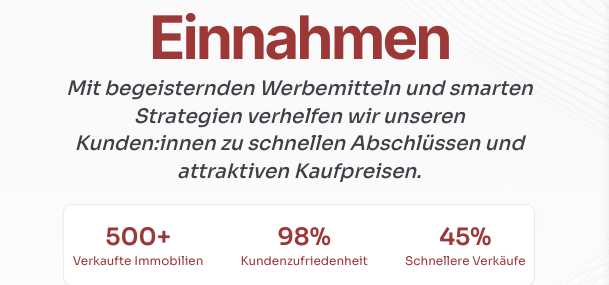
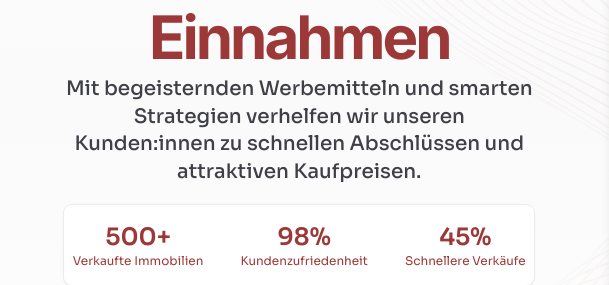
Before and after one commit to Assistmysite/html-to-api, a website: page startseite.html in a window 1280 px wide. Shown: the part 433-718 px from the top of the page, 0-609 px from the left. Drawn offline with Linux system fonts and the light colour scheme; grey boxes are pictures that could not be loaded.

Commit message:
homepage-fonts corrections

```diff
--- a/startseite.html
+++ b/startseite.html
@@ -333,7 +333,7 @@
                         <div class="gap-2 inline-flex items-center text-img_red-500 text-left"> <span class="bg-img_red-500 h-[1px] w-8"></span> <span class="font-medium md:text-xs text-center text-img_red-500 tracking-[0.2em]">Immobilien Beratung, Design, Entwicklung &amp; Vermarktung</span> <span class="bg-img_red-500 h-[1px] w-8"></span>
                         </div>
                         <h1 class="font-bold lg:max-w-4xl lg:text-7xl lg:text-center max-w-5xl mb-2 md:text-5xl mx-auto text-4xl text-img_red-500 tracking-tighter w-full xl:text-6xl"><span class="text-zinc-700">Immobilien<br>verkaufen</span> schneller und mit höheren Einnahmen</h1>
-                        <p class="font-medium italic leading-snug lg:text-2xl max-w-4xl md:text-center mx-auto text-center text-lg text-wrap text-zinc-700 xl:text-xl">Mit begeisternden Werbemitteln und smarten Strategien verhelfen wir unseren Kunden:innen zu schnellen Abschlüssen und attraktiven Kaufpreisen.</p>
+                        <p class="font-medium leading-snug lg:text-2xl max-w-4xl md:text-center mx-auto not-italic text-left text-lg text-wrap text-zinc-700 xl:text-xl">Mit begeisternden Werbemitteln und smarten Strategien verhelfen wir unseren Kunden:innen zu schnellen Abschlüssen und attraktiven Kaufpreisen.</p>
                         <div class="bg-white flex flex-row flex-wrap font-semibold gap-5 items-center justify-center md:flex-row md:justify-around mt-2 py-4 ring-1 ring-img_gray-50 rounded-lg shadow-sm text-xl" data-pg-name="stats">
                             <div>
                                 <div class="font-semibold text-2xl text-img_red-500">500+</div>
```
Also changed, not shown: tailwind_theme/tailwind.css.
